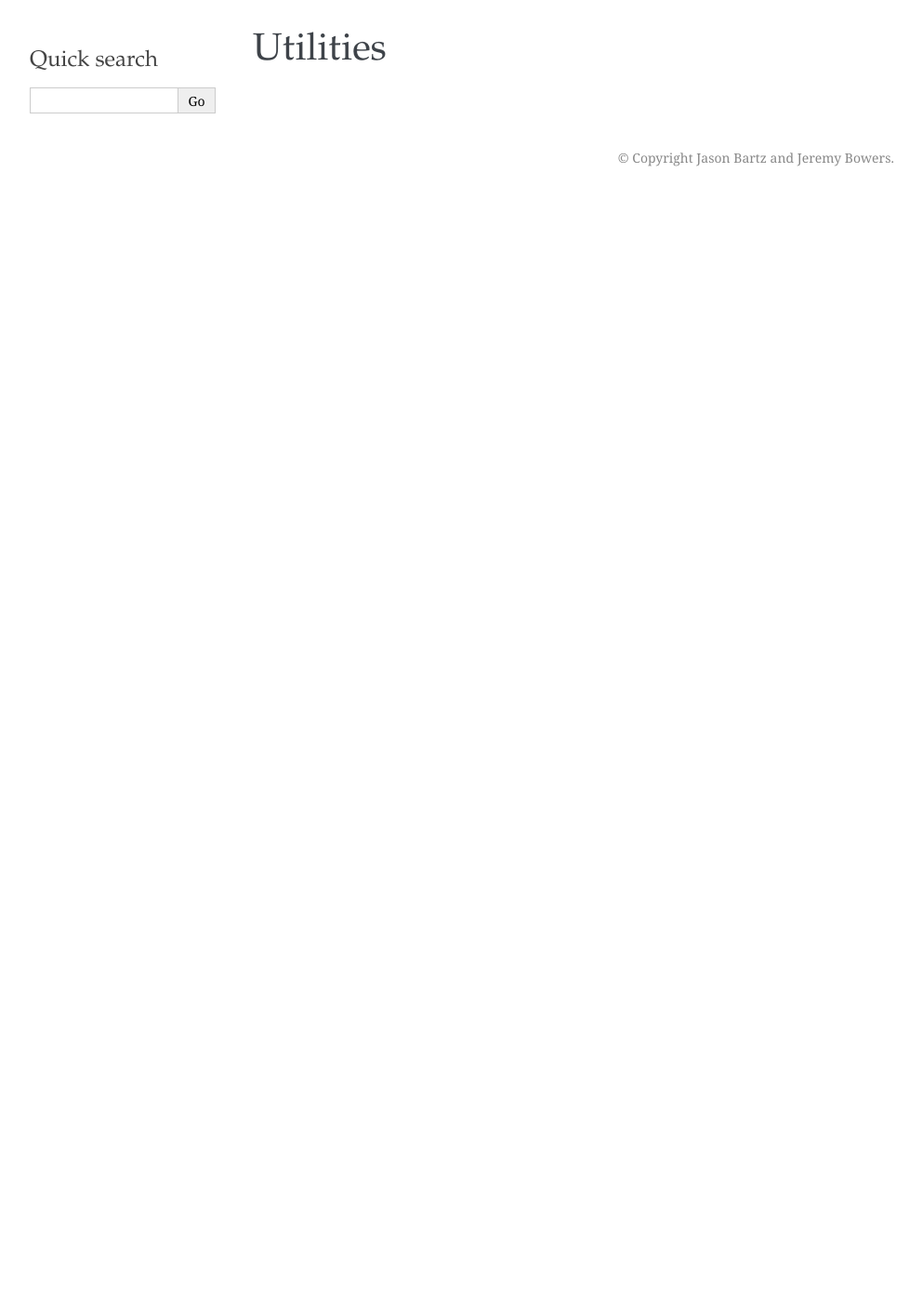
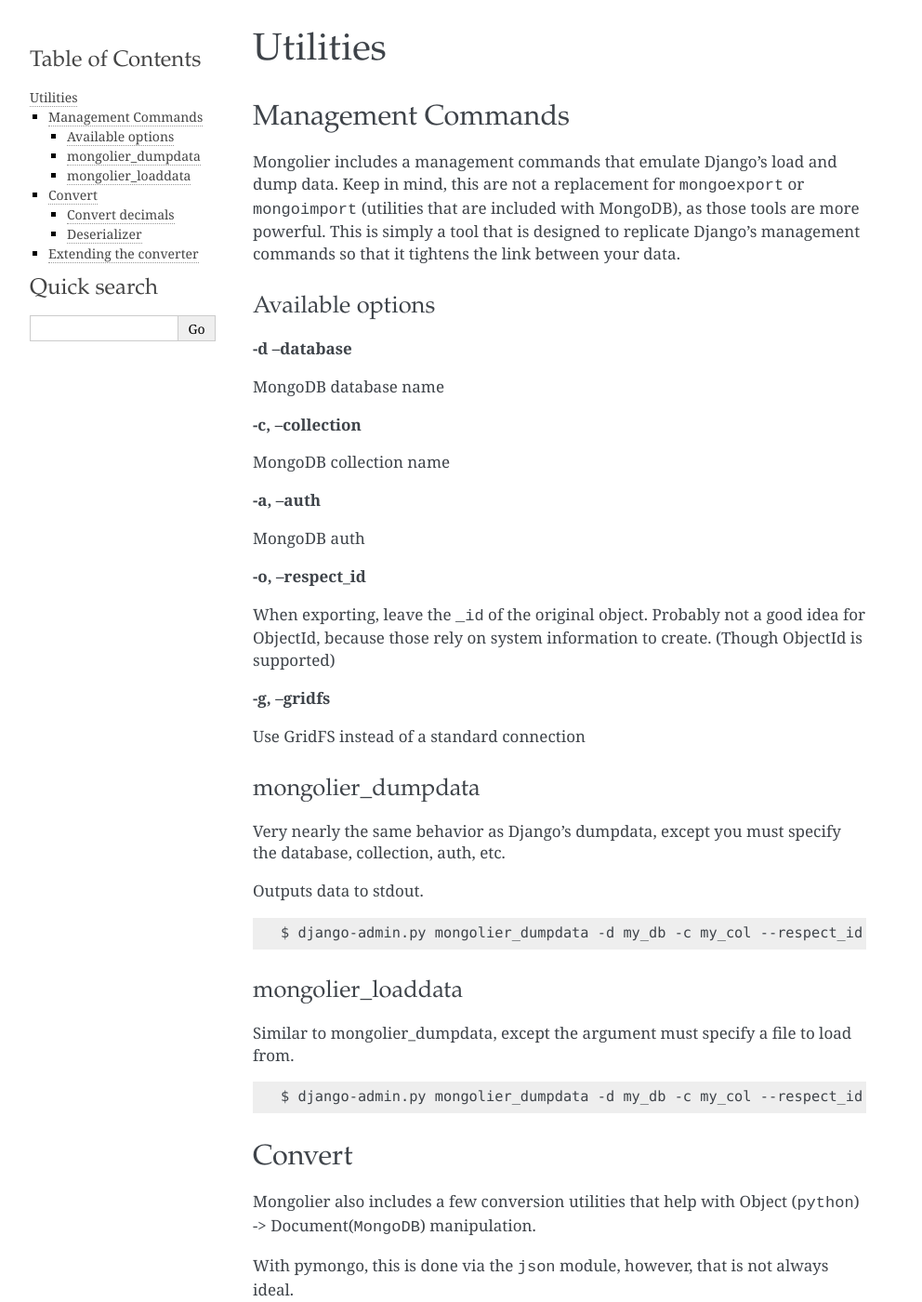
Before and after one commit to washingtonpost/django-mongolier, a Sphinx documentation site: the page built from docs/Utilities.rst, in a window 1280 px wide and 1400 px high. Shown: the whole window at 93% size, without its empty margins (148-1140 px from the left). Built offline with Sphinx 7.4.7, drawn with Linux system fonts in a browser that asks for light colours; some of the changed text lies outside the part shown.

Commit message:
Updated docs

````diff
--- a/docs/Utilities.rst
+++ b/docs/Utilities.rst
@@ -1,2 +1,146 @@
 Utilities
 =========
+
+Management Commands
+-------------------
+
+Mongolier includes a management commands that emulate Django's load and dump data.
+Keep in mind, this are not a replacement for ``mongoexport`` or ``mongoimport`` (utilities
+that are included with MongoDB), as those tools are more powerful. This is simply
+a tool that is designed to replicate Django's management commands so that it tightens
+the link between your data.
+
+Available options
+^^^^^^^^^^^
+
+**-d --database**
+
+MongoDB database name
+
+**-c, --collection**
+
+MongoDB collection name
+
+**-a, --auth**
+
+MongoDB auth
+
+**-o, --respect_id**
+
+When exporting, leave the ``_id`` of the original object.  Probably not a good idea
+for ObjectId, because those rely on system information to create. (Though ObjectId is
+supported)
+
+**-g, --gridfs**
+
+Use GridFS instead of a standard connection
+
+mongolier_dumpdata
+^^^^^^^^^^^^^^^^^^
+
+Very nearly the same behavior as Django's dumpdata, except you must specify
+the database, collection, auth, etc.
+
+Outputs data to stdout.
+
+::
+
+    $ django-admin.py mongolier_dumpdata -d my_db -c my_col --respect_id > /tmp/my_file.json
+
+mongolier_loaddata
+^^^^^^^^^^^^^^^^^^
+
+Similar to mongolier_dumpdata, except the argument must specify a file to load from.
+
+::
+
+    $ django-admin.py mongolier_dumpdata -d my_db -c my_col --respect_id /tmp/my_file.json
+
+
+Convert
+-------
+
+Mongolier also includes a few conversion utilities that help with Object (``python``)
+-> Document(``MongoDB``) manipulation.
+
+With pymongo, this is done via the ``json`` module, however, that is not always ideal.
+
+Sometimes, you'd like to transform data and push it directly into MongoDB without going
+through a JSON intermediary.
+
+Convert decimals
+^^^^^^^^^^^^^^^^
+
+Convert Python Decimal objects to either floats or strings
+
+::
+
+    from mongolier.utils import ConvertDecimal
+
+    converter = ConvertDecimal()
+
+    converter.convert(['a', 'b', 'c', Decimal('5')])
+
+By default, it converts to strings.  To use floats instead, pass ``to_float`` into the
+instantiation.
+
+::
+
+    converter = ConvertDecimal(to_float=True)
+
+Deserializer
+^^^^^^^^^^^^
+
+Remove the python bits that MongoDB doesn't like.
+
+Currently converts:
+
+* unicode
+* decimal
+* date
+
+Coming soon:
+
+* datetime
+
+::
+
+    from mongolier.utils import Deserializer
+
+    deserializer = Deserializer()
+
+    converter.convert(['a', 'b', u'c', Decimal('5')], datetime.date(5, 1, 2012))
+
+
+Extending the converter
+-----------------------
+
+You can extend the Converter class in order to change behavior and add additional
+conversion functionality.
+
+For example, to convert all datetimes to date strings:
+
+* Add an object to compare against and a method to ``__init__``
+* Add that method and do your conversion
+
+::
+
+    ```my_new_converter.py```
+
+    from mongolier.utils import BaseConvert
+
+
+    class DateConverter(BaseConvert):
+
+
+    def __init__(self, **kwargs):
+
+        super(Deserializer, self).__init__(**kwargs)
+
+        self.other_input = {
+            datetime.datetime: self.to_date,
+        }
+
+    def to_date(self, datetime_obj):
+
+        return(datetime.datetime.strftime(date_obj, '%Y-%m-%d'))
--- a/docs/index.rst
+++ b/docs/index.rst
@@ -3,8 +3,8 @@
    You can adapt this file completely to your liking, but it should at least
    contain the root `toctree` directive.
 
-Welcome to mongolier's documentation!
-=====================================
+django-mongolier
+================
 
 .. toctree::
    :maxdepth: 4
````
Also changed, not shown: docs/Getting Started.rst (+11 -3 lines), docs/Tastypie API.rst (+77 -0 lines).
